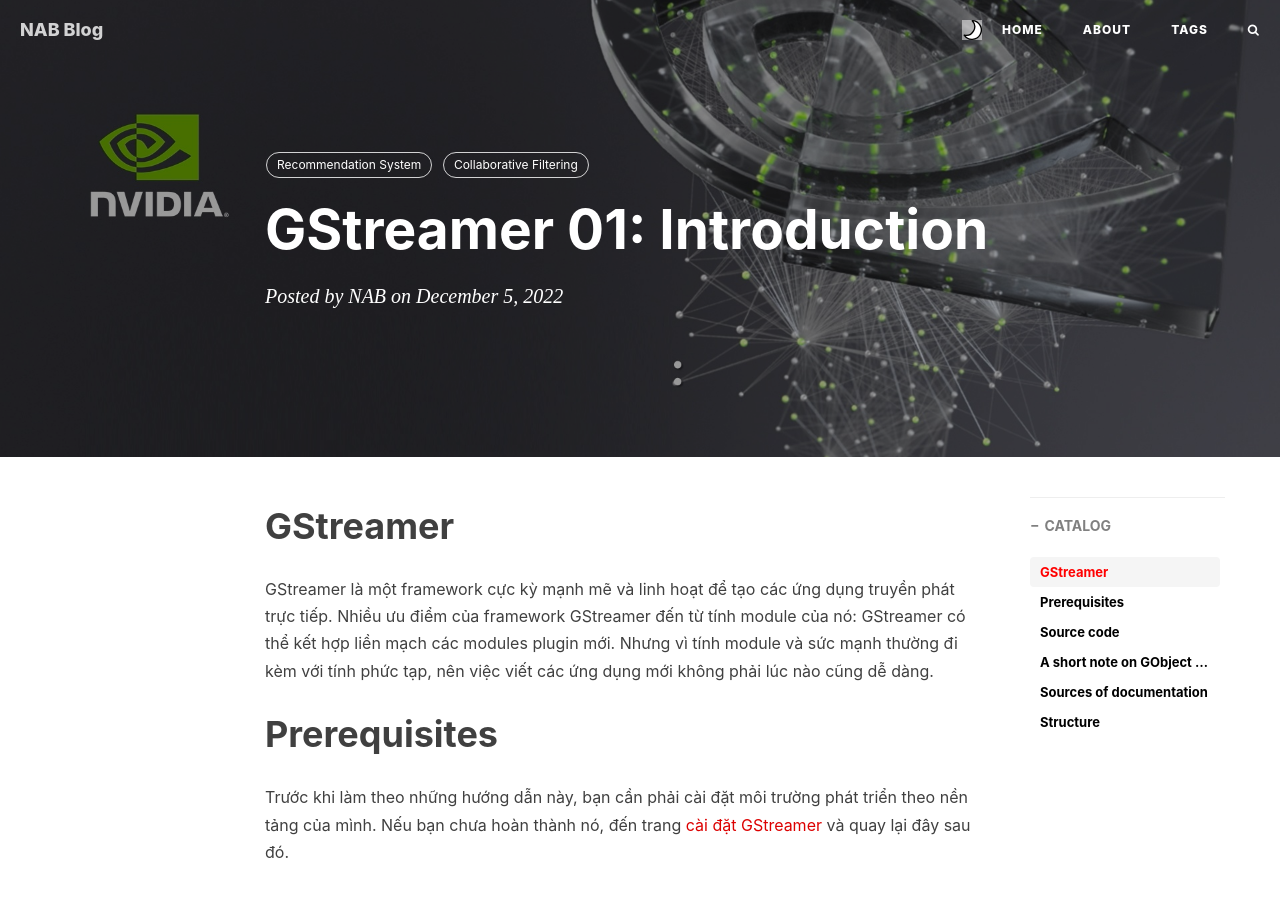
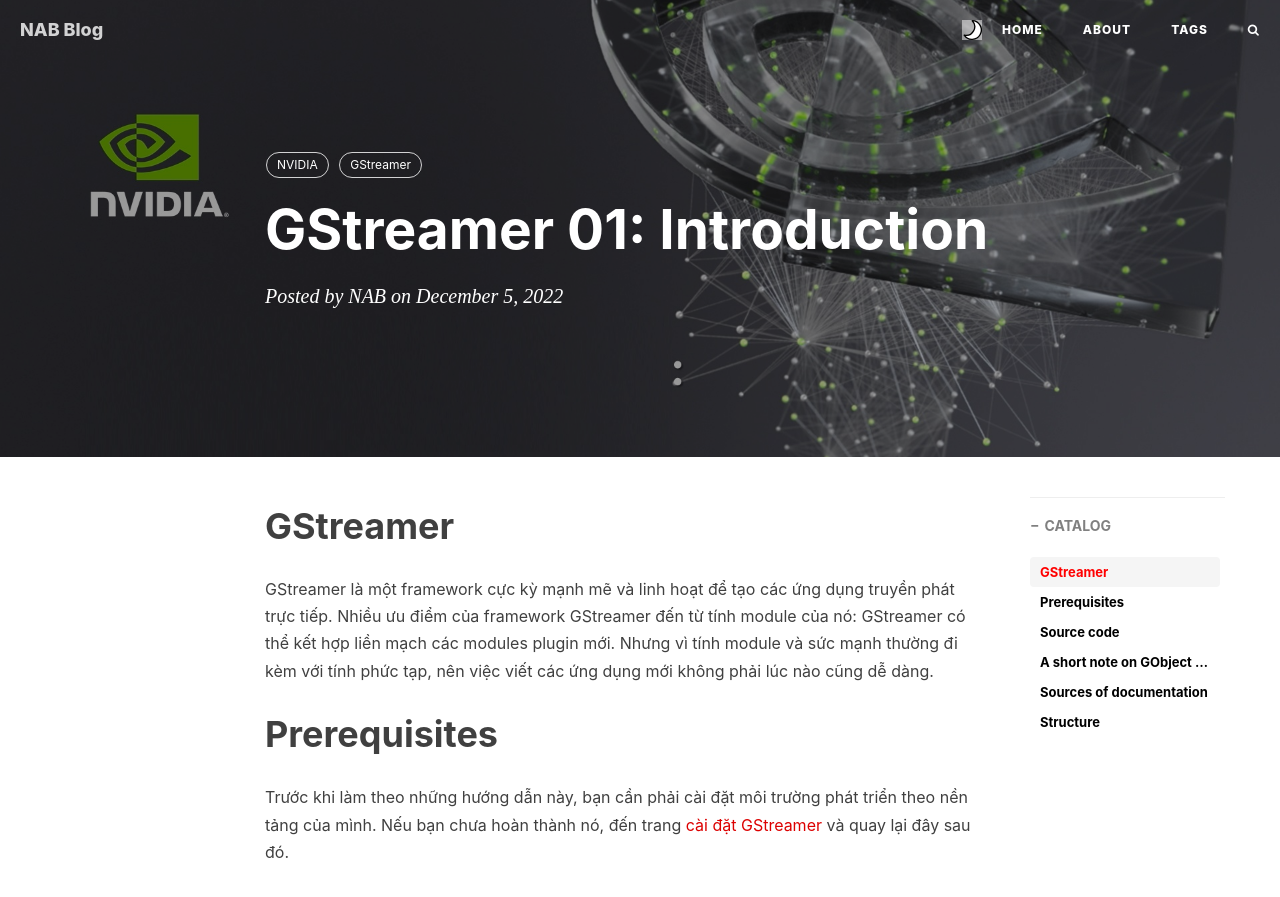
Before and after one commit to nab1010/nab1010.github.io, a Jekyll site: the page built from _posts/Knowledge/2022-12-05-GStreamer-01.md, in a window 1280 px wide and 900 px high. Shown: the top 897 px of the window. Built offline with Jekyll 4.4.1, drawn with Linux system fonts in a browser that asks for light colours; nearby versions of some CDN libraries; comment, search, counter and statistics services are not loaded; some of the changed text lies outside the part shown.

Commit message:
nabang1010 update tag

```diff
--- a/_posts/Knowledge/2022-12-05-GStreamer-01.md
+++ b/_posts/Knowledge/2022-12-05-GStreamer-01.md
@@ -11,14 +11,14 @@ catalog: true
 # hidden: false
 section:  Knowledge
 seo-keywords:
-  - RS
-  - recommendation
-  - system
-  - content
-  - item
+  - NVIDIA
+  - GStreamer
+  - Introduction
+  - intro-gstreamer
+  - nvidia-gstreamer
 tags:
-  - Recommendation System
-  - Collaborative Filtering
+  - NVIDIA
+  - GStreamer
 ---
 
 
```
